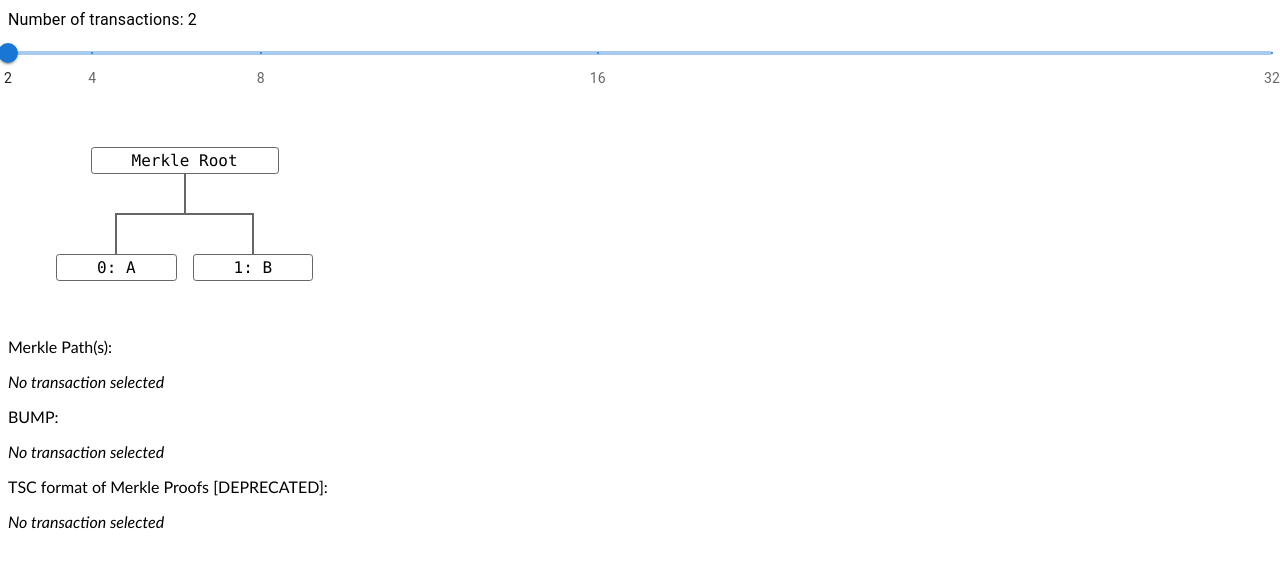
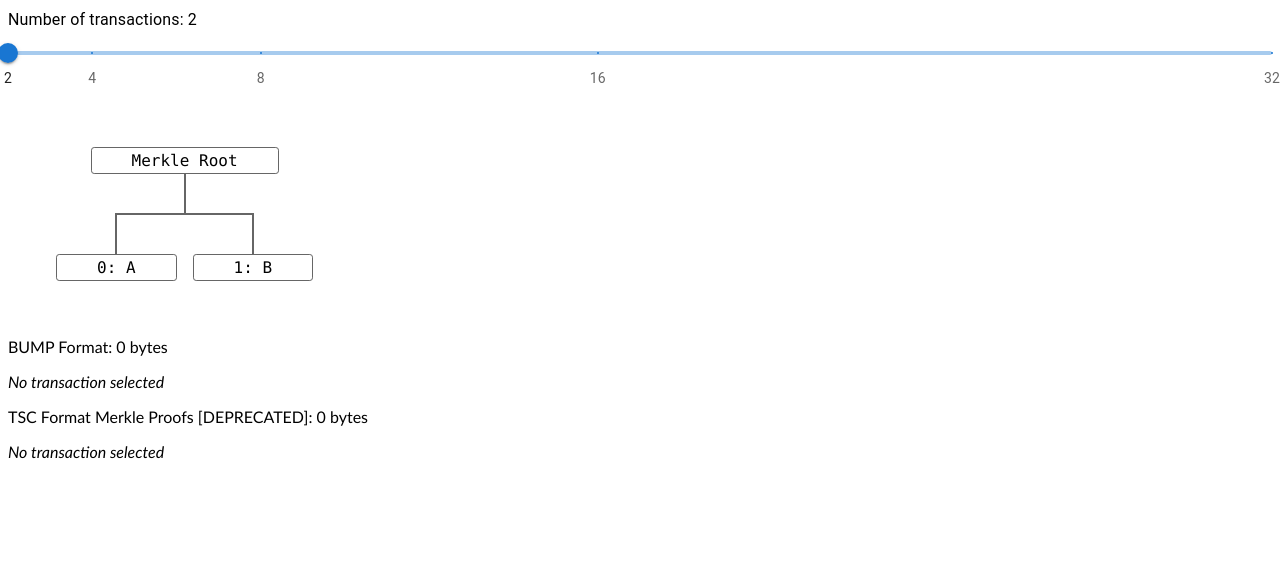
Before and after one commit to bitcoin-sv/showcase-merkle-paths, a React (Vite) app: page / in a window 1280 px wide. Shown: the top 568 px of the page. Built offline with nearby package versions, Linux system fonts and the light colour scheme.

Commit message:
update the way these are rendered and show length calcs to demo how much more efficient it is.
Signed-off-by: Darren Kellenschwiler <d.kellenschwiler@bsvblockchain.org>

```diff
--- a/src/App.tsx
+++ b/src/App.tsx
@@ -2,7 +2,6 @@ import { MerkleTreeView } from "./MerkleTreeView.tsx";
 import { MerkleTreeProvider } from "./MerkleTreeProvider.tsx";
 import { MerkleTreeSizeSelector } from "./MerkleTreeSizeSelector.tsx";
 import { MerkleProofProvider } from "./MerkleProofsProvider.tsx";
-import { MerkleProofsView } from "./MerkleProofsView.tsx";
 import { ResetProvider } from "./useReset.tsx";
 import { TscMerkleProofsView } from "./TscMerkleProofsView.tsx";
 import { BsvUnifiedMerklePathView } from "./BsvUnifiedMerklePathView.tsx";
@@ -21,10 +20,6 @@ function App() {
               <MerkleTreeView />
             </Grid>
             <Grid item xs={12}>
-              <MerkleProofsView />
-            </Grid>
-
-            <Grid item xs={12}>
               <BsvUnifiedMerklePathView />
             </Grid>
             <Grid item xs={12}>
--- a/src/BsvUnifiedMerklePathView.tsx
+++ b/src/BsvUnifiedMerklePathView.tsx
@@ -3,17 +3,19 @@ import _ from "lodash";
 import { NoTransactionSelected } from "./NoTransactionSelected.tsx";
 import "./BsvUnifiedMerklePathView.css";
 import { MerkleProof, MerkleProofByTx, TreePart } from "./merkle-tree-data";
+import { displayAsIfItWereA32ByteHash } from "./RenderHashes.tsx";
 
-type BumpLeaf =
-  | {
-      hash: string;
-      txid?: true;
-      offset: number;
-    }
-  | {
-      offset: number;
-      duplicate: true;
-    };
+type BumpLeaf = {
+    duplicate?: true;
+    hash?: string;
+    txid?: true;
+    offset: number;
+  };
+
+type BUMP = {
+  blockHeight: number;
+  path: BumpLeaf[][];
+};
 
 interface MerklePathLeaf {
   hash: string;
@@ -23,26 +25,60 @@ interface MerklePathLeaf {
   height: number;
 }
 
+function calculateTheByteLengthOfBUMP(BUMP: BUMP) {
+  if (!BUMP || BUMP.path.length === 0) return 0;
+  let total = 4; // height
+  BUMP.path.forEach((level) => {
+    total += 1; // number of leaves
+    level.forEach((leaf) => {
+      total += 1; // offset
+      if (leaf.duplicate) {
+        total += 1;
+      } else {
+        total += 33;
+      }
+    });
+  });
+  return total;
+}
+
 export const BsvUnifiedMerklePathView = () => {
   const { proof } = useMerklePath();
 
   const BUMP = {
-    blockHeight: 987_654_321,
+    blockHeight: 818433,
     path: toBumpPaths(proof),
   };
 
+  const renderNeatly = (BUMP : BUMP) => {
+    let output = "{\n  \"blockHeight\": " + BUMP?.blockHeight + ",\n  \"path\": [\n";
+    BUMP?.path?.map((level : BumpLeaf[], index : number) => {
+      output += "    [\n      ";
+      level?.map((leaf : BumpLeaf, index : number) => {
+        output += JSON.stringify(leaf);
+        if (index < level.length - 1) {
+          output += ",\n      ";
+        } else {
+          output += "\n    ]";
+        }
+      });
+      if (index < BUMP.path.length - 1) {
+        output += ",\n";
+      } else {
+        output += "\n  ]\n}";
+      }
+    });
+    return output
+  }
+
   return (
     <article className="bump-view">
-      <header>BUMP:</header>
+      <header>BUMP Format: {calculateTheByteLengthOfBUMP(BUMP)} bytes</header>
       {_.isEmpty(proof) ? (
         <NoTransactionSelected />
       ) : (
         <pre>
-          {JSON.stringify(
-            BUMP,
-            ["blockHeight", "path", "offset", "hash", "txid", "duplicate"],
-            2,
-          )}
+          {renderNeatly(BUMP)}
         </pre>
       )}
     </article>
@@ -110,7 +146,7 @@ function toBumpPath(path: MerklePathLeaf): BumpLeaf {
     };
   } else {
     return {
-      hash: path.hash,
+      hash: displayAsIfItWereA32ByteHash(path.hash),
       txid: path.txid,
       offset: path.offset,
     };
--- /dev/null
+++ b/src/RenderHashes.tsx
@@ -0,0 +1,3 @@
+export function displayAsIfItWereA32ByteHash(str: string) {
+    return str.repeat(64 / str.length);
+}
--- a/src/TscMerkleProofsView.css
+++ b/src/TscMerkleProofsView.css
@@ -1,5 +1,9 @@
 .tsc-merkle-proofs {
   display: flex;
+  flex-wrap: wrap;
+  align-content: flex-start;
+  justify-content: flex-start;
+  align-items: flex-start;
 }
 
 .tsc-merkle-proofs pre {
--- a/src/TscMerkleProofsView.tsx
+++ b/src/TscMerkleProofsView.tsx
@@ -4,19 +4,24 @@ import { useMerklePath } from "./MerkleProofsProvider.tsx";
 import { MerkleProofByTx } from "./merkle-tree-data";
 import * as _ from "lodash";
 import { NoTransactionSelected } from "./NoTransactionSelected.tsx";
+import { displayAsIfItWereA32ByteHash } from "./RenderHashes.tsx";
+
+function mapToTSCFormat(proof: MerkleProofByTx) {
+  return Object.entries(proof)
+    .map((it) => ({
+      index: it[1].index,
+      txOrId: displayAsIfItWereA32ByteHash(it[0]),
+      targetType: "header",
+      target: "000000000000000002bcc1bbe47c4def6a9c1440e9c1b2200fc6a650a0552904",
+      nodes: it[1].path,
+    }))
+    .map((it) => ({ ...it, nodes: it.nodes.map((n) => displayAsIfItWereA32ByteHash(n.hash)) }))
+}
 
 const TscMerkleProofList: FC<{ proof: MerkleProofByTx }> = ({ proof }) => {
   return (
     <div className="tsc-merkle-proofs">
-      {Object.entries(proof)
-        .map((it) => ({
-          index: it[1].index,
-          txOrId: it[0],
-          targetType: "header",
-          target: "00aHEADER_HASH_IS_HERE",
-          nodes: it[1].path,
-        }))
-        .map((it) => ({ ...it, nodes: it.nodes.map((n) => n.hash) }))
+      {mapToTSCFormat(proof)
         .map((it) => (
           <TscMerkleProof key={it.txOrId} proof={it} />
         ))}
@@ -36,17 +41,24 @@ const TscMerkleProof: FC<{ proof: TscMerkleProofFormat }> = ({ proof }) => {
   return <pre>{JSON.stringify(proof, null, 2)}</pre>;
 };
 
+function calculateTheByteLengthOfTSC(proof: MerkleProofByTx) {
+  if (_.isEmpty(proof)) return 0;
+  return Math.ceil(JSON.stringify(mapToTSCFormat(proof)).length / 2);
+}
+
 export const TscMerkleProofsView = () => {
   const { proof } = useMerklePath();
 
   return (
+    <div>
+      <header>TSC Format Merkle Proofs [DEPRECATED]: {calculateTheByteLengthOfTSC(proof)} bytes</header>
       <div className="tsc-merkle-proofs-view">
-      <header>TSC format of Merkle Proofs [DEPRECATED]:</header>
         {_.isEmpty(proof) ? (
           <NoTransactionSelected />
         ) : (
           <TscMerkleProofList proof={proof} />
         )}
       </div>
+    </div>
   );
 };
```
Lines whose indentation alone changed are shown as unchanged.
